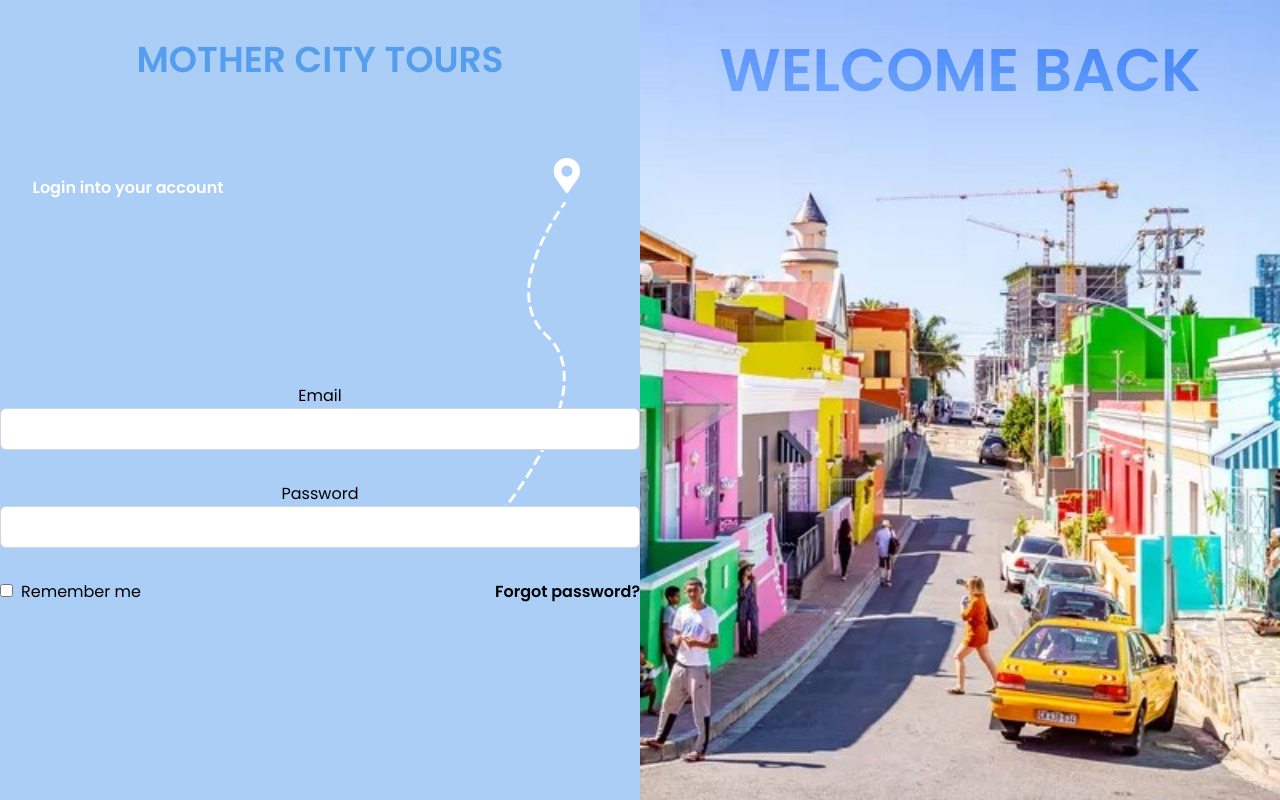
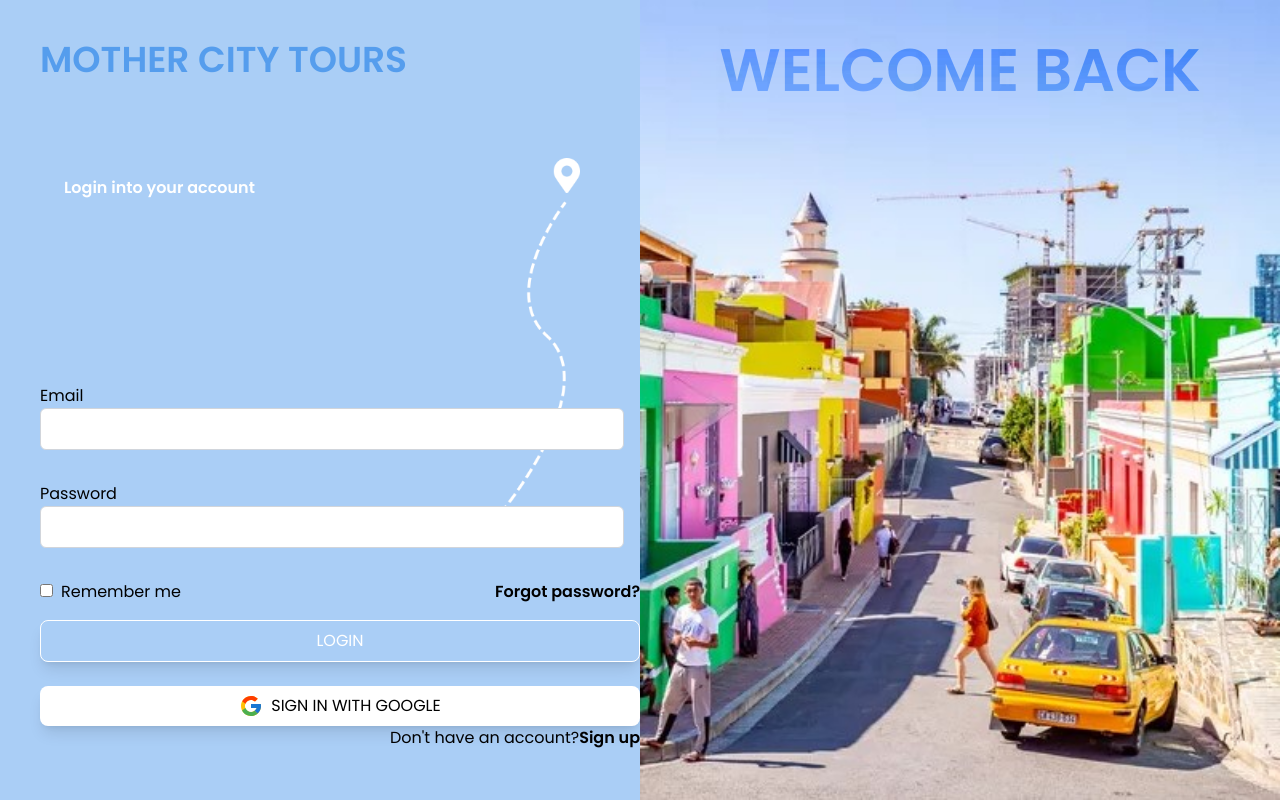
Before and after one commit to SimaPeter96/TravelLogWebsite, a React (Vite) app: page /login in a window 1280 px wide. Built offline with nearby package versions, Linux system fonts and the light colour scheme.

Commit message:
modified login page

```diff
--- a/src/Components/Login.jsx
+++ b/src/Components/Login.jsx
@@ -1,49 +1,59 @@
 import React from 'react';
 import BgImg1 from '../Images/BgImage.png';
 import Bokaap from '../Images/BokaapImg.jpg';
+import google from '../assets/google.svg';
 
 const Login = () => {
   return (
-    <div className="w-screen h-screen grid md:grid-cols-2">
-      <div className="relative">
+    <div className="w-screen h-screen flex">
+      <div className="w-1/2 relative">
         <img src={BgImg1} alt="" className="w-full h-full object-cover" />
-        <div className="absolute top-0 left-0 right-0 text-center mt-10">
+        <div className="absolute top-0 left-0 right-0 text-left mt-10 ml-10">
           <span className="text-4xl font-bold text-blue mix-blend-overlay font-poppins">
             MOTHER CITY TOURS
           </span>
-          <div className='relative h-48 w-48 mt-24 mx-8'>
-          <span className='font-bold text-white mb-8 '>Login into your account</span>
+          <div className='relative h-48 w-48 mt-24 mx-6'>
+            <span className='font-bold text-white mb-8'>Login into your account</span>
           </div>
           <div className='py-4'>
-            <span className='mb-2 text-md'>Email</span>
+            <span className='mr-6 text-md'>Email</span>
             <input
               type='text'
-               className='w-full p-2 border border-gray-300 rounded-md placeholder:font-light placeholder:text-gray-500'
+              className='w-full p-2 border border-gray-300 rounded-md placeholder:text-gray-500'
               name='email'
               id='email'
+              style={{ width: 'calc(100% - 1rem)' }} // Adjust placeholder width
             />
           </div>
           <div className='py-4'>
             <span className='mb-2 text-md'>Password</span>
             <input
-               type='text'
+              type='password' // Change input type to password for password field
               className='w-full p-2 border border-gray-300 rounded-md placeholder:text-gray-500'
               name='pass'
               id='pass'
+              style={{ width: 'calc(100% - 1rem)' }} // Adjust placeholder width
             />
           </div>
-          <div className='flex justify-between w-full py-4'>
+          <div className='flex justify-between items-center w-full py-4'>
             <div className='mr-24'>
               <input type='checkbox' name='ch'  id='ch' className='mr-2'/>
-               <span class="text-md">Remember me</span>
+              <span className="text-md">Remember me</span>
             </div>
             <span className='font-bold text-md'>Forgot password?</span>
-
+          </div>
+          <button className='w-full bg-transparent shadow-lg border border-white text-md p-2 rounded-lg mb-6 text-white hover:bg-[#75AFF2]'>LOGIN</button>
+          <button className='w-full bg-white border-white shadow-lg text-md p-2 rounded-lg flex items-center justify-center'>
+            <img src={google} alt='' className='w-6 h-6 inline mr-2' />
+            SIGN IN WITH GOOGLE
+          </button>
+          <div className='text-end text-black'>Don't have an account?
+            <span className='font-bold text-black'>Sign up</span>
           </div>
         </div>
       </div>
 
-      <div className="relative">
+      <div className="w-1/2 relative">
         <img src={Bokaap} alt="" className="w-full h-full object-cover" />
         <div className="absolute top-0 left-0 right-0 text-center mt-10">
           <span className="text-6xl font-bold text-blue mix-blend-overlay font-poppins">
```
Also changed, not shown: src/assets/google.svg (renamed from src/assets/icons8-google.svg). Lines whose indentation alone changed are shown as unchanged.
